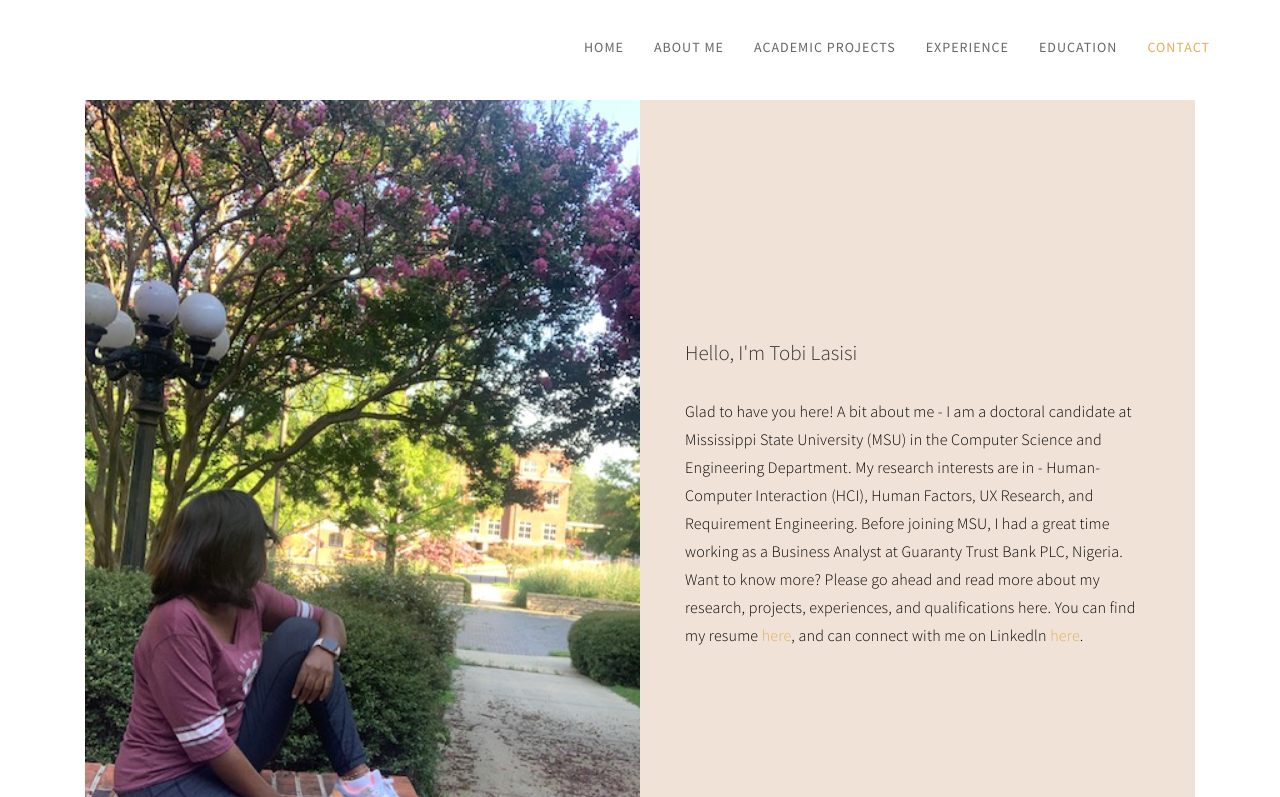
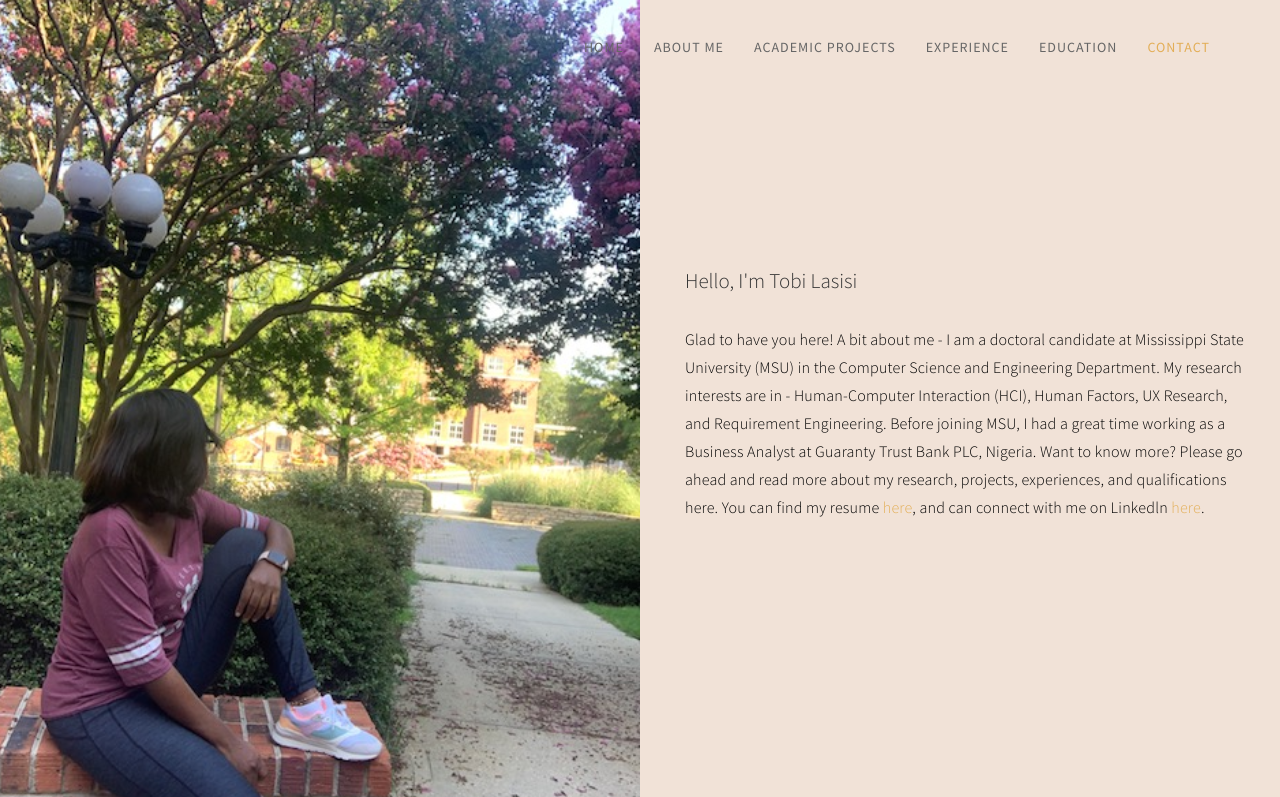
Before and after one commit to tobilasisi/tobilasisi1, a plain HTML site: page index.html in a window 1280 px wide. Shown: the top 797 px of the page. Drawn offline with nearby package versions, Linux system fonts and the light colour scheme.

Commit message:
Update templatemo-style.css
House keeping

```diff
--- a/css/templatemo-style.css
+++ b/css/templatemo-style.css
@@ -17,9 +17,9 @@ body {
 html,body {
   width: 100%;
   height: 100%;
-  padding-right: 50px;
+  /*padding-right: 50px;
   padding-left: 50px;
-  margin-top: 50px;
+  margin-top: 50px;*/
   }
 
 
```
